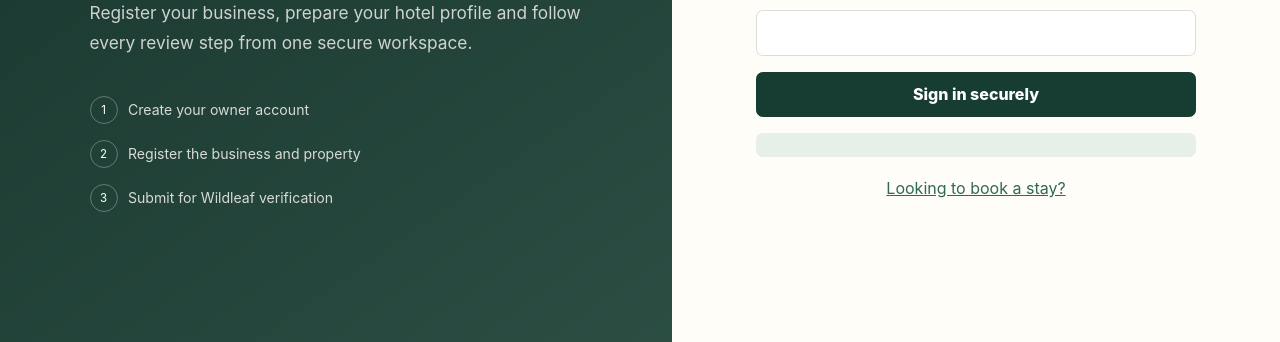
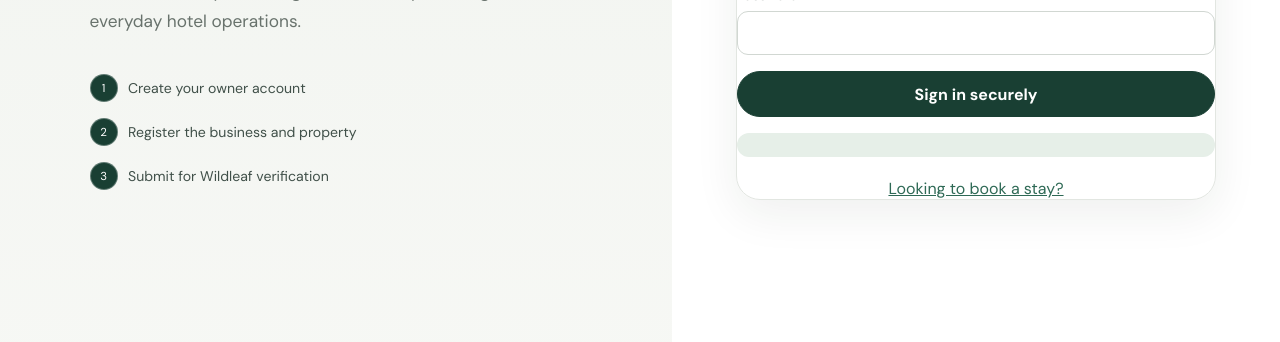
Before and after one commit to wildleafstays/wildleafstays-firebase, a plain HTML site: page frontend/admin/index.html in a window 1280 px wide. Shown: the part 458-800 px from the top of the page. Drawn offline with nearby package versions, Linux system fonts and the light colour scheme; some packages are replaced by stand-ins of ours; no server answers.

Commit message:
feat(admin): apply premium owner portal experience

```diff
--- a/frontend/admin/index.html
+++ b/frontend/admin/index.html
@@ -5,7 +5,14 @@
     <meta name="viewport" content="width=device-width, initial-scale=1" />
     <meta name="robots" content="noindex, nofollow" />
     <title>Wildleaf Partner Portal</title>
+    <link rel="preconnect" href="https://fonts.googleapis.com" />
+    <link rel="preconnect" href="https://fonts.gstatic.com" crossorigin />
+    <link
+      href="https://fonts.googleapis.com/css2?family=DM+Sans:wght@400;500;600;700&family=Playfair+Display:wght@600;700&display=swap"
+      rel="stylesheet"
+    />
     <link rel="stylesheet" href="/admin/styles.css" />
+    <link rel="stylesheet" href="/admin/experience.css" />
   </head>
   <body>
     <main id="authView" class="auth-view">
@@ -19,8 +26,8 @@
         <p class="eyebrow">Partner network</p>
         <h1 id="welcomeTitle">Bring your stay into the Wildleaf collection.</h1>
         <p class="auth-copy">
-          Register your business, prepare your hotel profile and follow every
-          review step from one secure workspace.
+          Add your property, rooms, photos, rates and availability from one calm
+          workspace designed to be simple enough for everyday hotel operations.
         </p>
         <ol class="journey">
           <li><span>1</span> Create your owner account</li>
@@ -618,7 +625,7 @@
           </button>
           <div class="editor-heading">
             <div>
-              <p class="eyebrow">Hotel registration</p>
+              <p class="eyebrow">Property setup</p>
               <h2 id="editorPropertyName"></h2>
             </div>
             <span id="editorStatus" class="status-pill"></span>
```
